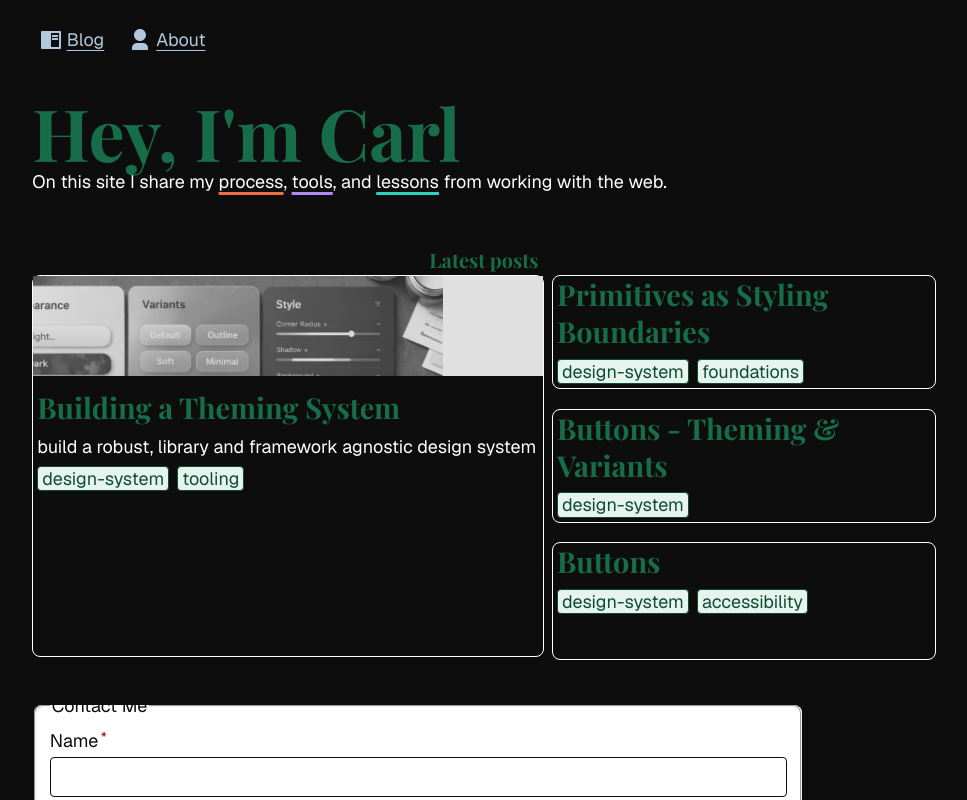
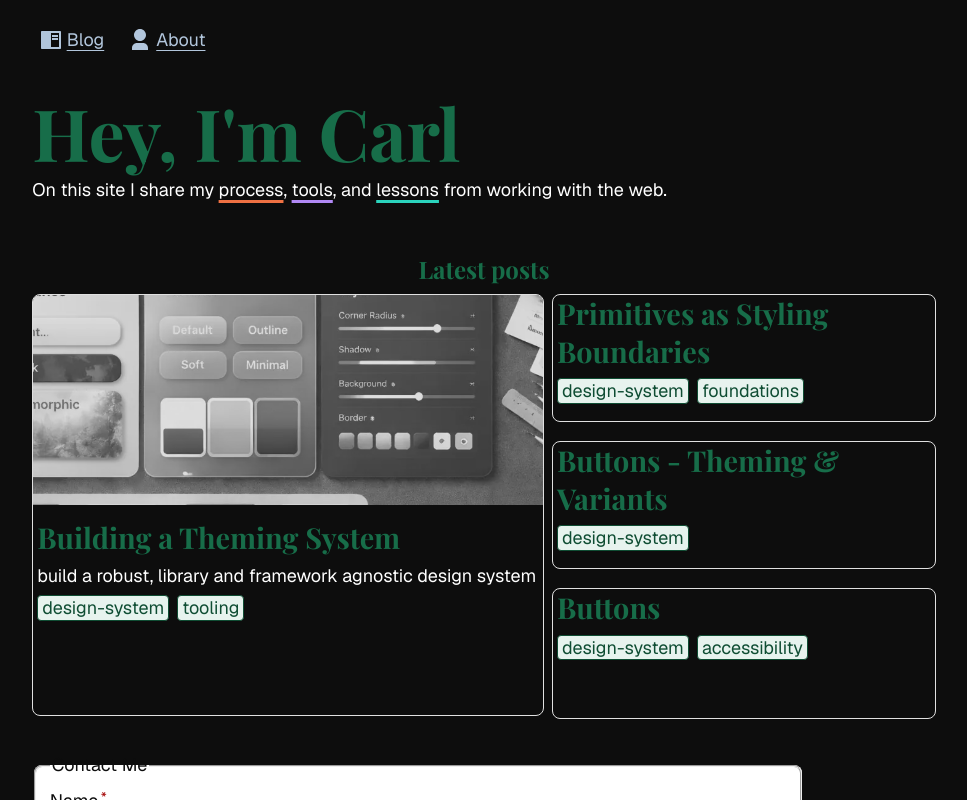
Before and after one commit to codercarl1243/react_components_system, a Next.js app: page / in a window 1280 px wide. Shown: the top 800 px of the page, without its empty margins (156-1123 px from the left). Built offline with nearby package versions, Linux system fonts and the light colour scheme; a web font is replaced by a local one.

Commit message:
UPDATE css styling should be minimal on the cards but have a nice feel

```diff
--- a/app/styles/components/post/post.card.css
+++ b/app/styles/components/post/post.card.css
@@ -1,8 +1,8 @@
 .post-card {
-    /* TODO: fix this. shadow token not available here?? */
-    /* box-shadow: var(--shadow-sm); */
+    --border-color: var(--color-neutral-200);
     position: relative;
     height: 100%;
+    overflow: hidden;
 }
 
 .post-card__overlay {
@@ -28,40 +28,44 @@
 
 .post-card .post-card__image {
     display: inline-block;
-    height: 100px;
+    height: max(100px, 50%);
     overflow: hidden;
     width: 100%;
 
     img {
-        width: 100%;
+     width: 100% !important;
         height: 100%;
         object-fit: cover;
+        transform: scale(1.25);
 
-        transform: scale(1.25) translate(-8%, -8%);
+        transform: scale(1.45) translate(-8%, -8%);
         filter: grayscale(100%) contrast(0.75);
         transition:
-            transform 600ms cubic-bezier(0.22, 1, 0.36, 1),
-            filter 600ms cubic-bezier(0, 0.25, 0.3, 1);
+            filter 600ms cubic-bezier(0, 0.25, 0.3, 1),
+            transform 600ms cubic-bezier(0.22, 1, 0.36, 1);
     }
 }
 
 .post-card:has(.post-card__link:active),
 .post-card:has(.post-card__link:focus-visible),
 .post-card:hover {
-    /* TODO: fix this. shadow token not available here?? */
-    /* box-shadow: var(--shadow-md); */
-    outline: 1px solid red !important;
+    box-shadow: var(--shadow-sm);
 }
 
 .post-card .post-card__link {
-        --link-color-override: transparent;
+    --link-color-override: transparent;
     outline: 0;
 }
 
-.post-card:hover .post-card__image img,
-.post-card:focus-within .post-card__image img {
-    transform: scale(1) translate(0, 0);
-    filter: grayscale(0%) saturate(1.05);
+.post-card:hover .post-card__image,
+.post-card:focus-within .post-card__image {
+
+    img {
+        transform: scale(1) translate(0, 0);
+
+        filter: grayscale(0%) saturate(1.05);
+        transform: scale(1);
+    }
 
 }
 
--- a/app/styles/design-system/structure/surface.css
+++ b/app/styles/design-system/structure/surface.css
@@ -105,7 +105,7 @@ Keep them separate.
     --frame-inset-base: var(--spacing-sm);
     --frame-inset: var(--frame-inset-base);
 
-    border: var(--border-width-thin) solid;
+    border: var(--border-width-thin) solid var(--border-color);
     border-radius: var(--frame-radius-effective, var(--frame-radius));
 }
 
--- a/app/styles/tokens/index.css
+++ b/app/styles/tokens/index.css
@@ -1,8 +1,8 @@
 @import './colors.css';
-@import './theme.css';
 @import './breakpoints.css';
 @import './borders.css';
 @import './spacing.css';
 @import './typography.css';
 @import './shadows.css';
 @import './variables.css';
+@import './theme.css';
--- a/app/styles/tokens/theme.css
+++ b/app/styles/tokens/theme.css
@@ -16,7 +16,7 @@ Theme tokens are consumed by:
 */
 
 /* Light theme */
-[data-theme="light"] {
+:root:has([data-theme="light"]) {
     --surface: var(--color-neutral-100);
     --text-on-surface: var(--color-neutral-900);
     --text-muted: var(--color-neutral-500);
@@ -24,7 +24,7 @@ Theme tokens are consumed by:
 }
 
 /* Dark theme */
-[data-theme="dark"] {
+:root:has([data-theme="dark"]) {
     --surface: var(--color-neutral-900);
     --text-on-surface: var(--color-neutral-100);
     --text-muted: var(--color-neutral-300);
--- a/components/homepage/hero.tsx
+++ b/components/homepage/hero.tsx
@@ -4,10 +4,9 @@ export default function Hero() {
 
   return (
     <div className='width-bleed'>
-      <Heading as={"h1"} id="hero-heading">
+      <Heading as={"h1"} id="hero-heading" className='mb-4'>
         Hey, I'm Carl
       </Heading>
-
       <p>
         On this site I share my <span className="fun-underline">process</span>, <span className="fun-underline">tools</span>, and <span className="fun-underline">lessons</span> from working with the web.
       </p>
--- a/components/homepage/post.latest.tsx
+++ b/components/homepage/post.latest.tsx
@@ -14,7 +14,7 @@ export default function LatestPosts() {
     <Block
       className="homepage--latest-posts width-bleed"
     >
-      <Heading as="h2" className="center" headingSize={5}>Latest posts</Heading>
+      <Heading as="h2" className="center mb-4" headingSize={4}>Latest posts</Heading>
         <List as="ul" marker="none" className="latest-posts__grid">
           <li className="latest-post latest-posts__featured">
             <PostCard post={featuredPost} />
```
